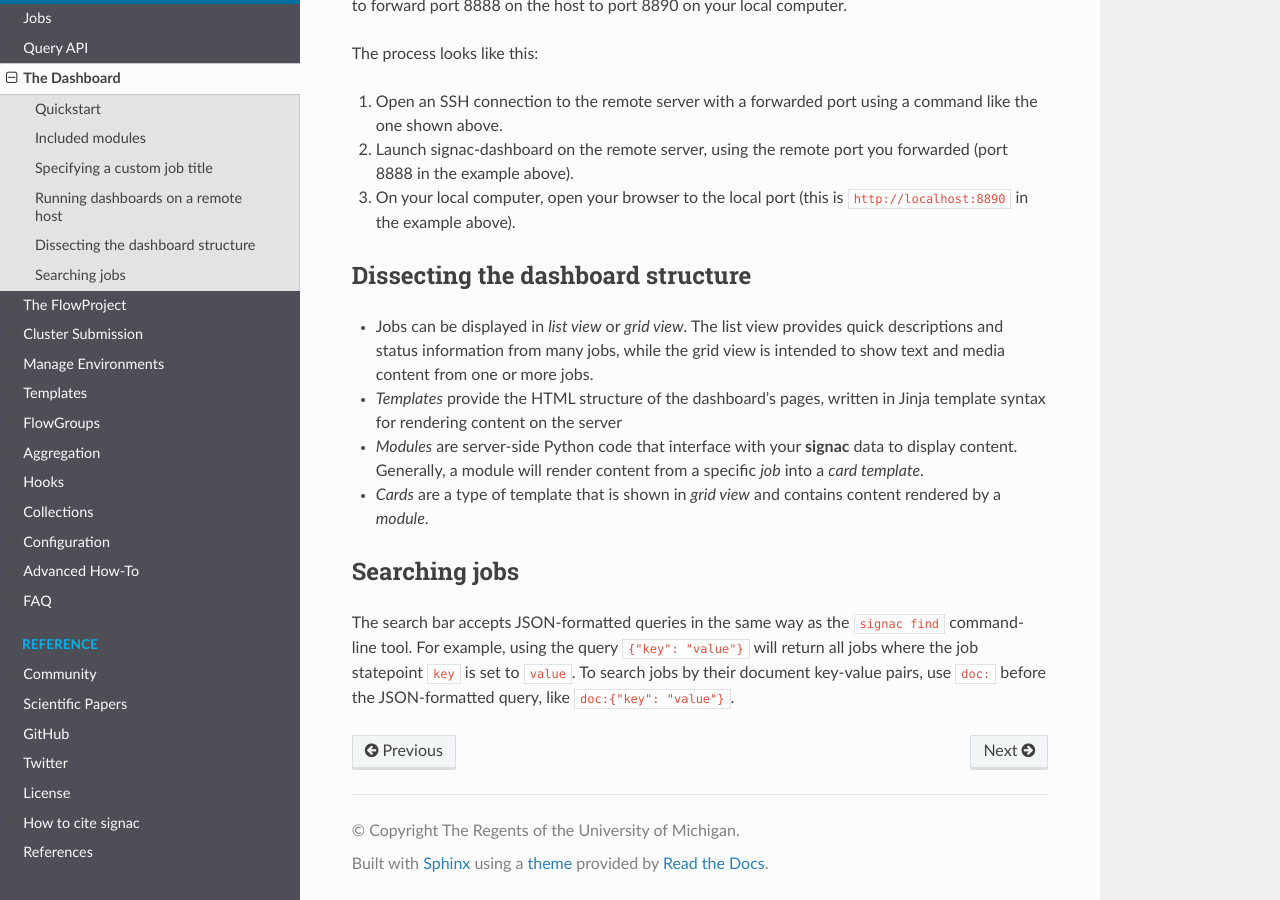
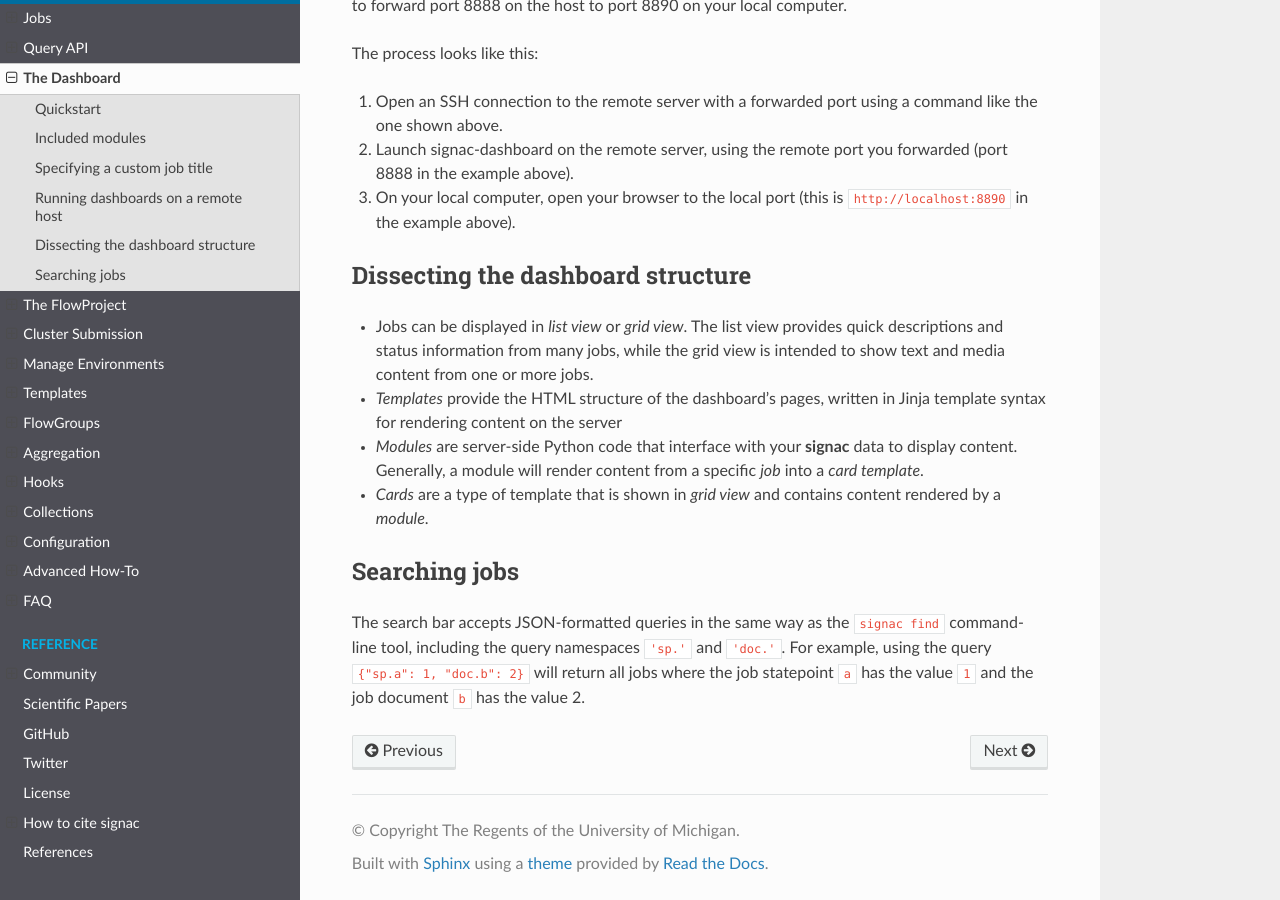
Before and after one commit to glotzerlab/signac-docs, a Sphinx documentation site: the page built from docs/source/dashboard.rst, in a window 1280 px wide and 900 px high, scrolled down 1702 px. Built offline with Sphinx 7.4.7 and the Read the Docs theme 2.0.0, drawn with Linux system fonts in a browser that asks for light colours.

Commit message:
Remove outdated reference to doc: prefix

```diff
--- a/docs/source/dashboard.rst
+++ b/docs/source/dashboard.rst
@@ -95,4 +95,4 @@ Dissecting the dashboard structure
 Searching jobs
 --------------
 
-The search bar accepts JSON-formatted queries in the same way as the ``signac find`` command-line tool. For example, using the query ``{"key": "value"}`` will return all jobs where the job statepoint ``key`` is set to ``value``. To search jobs by their document key-value pairs, use ``doc:`` before the JSON-formatted query, like ``doc:{"key": "value"}``.
+The search bar accepts JSON-formatted queries in the same way as the ``signac find`` command-line tool, including the query namespaces ``'sp.'`` and ``'doc.'``. For example, using the query ``{"sp.a": 1, "doc.b": 2}`` will return all jobs where the job statepoint ``a`` has the value ``1`` and the job document ``b`` has the value 2.
```
